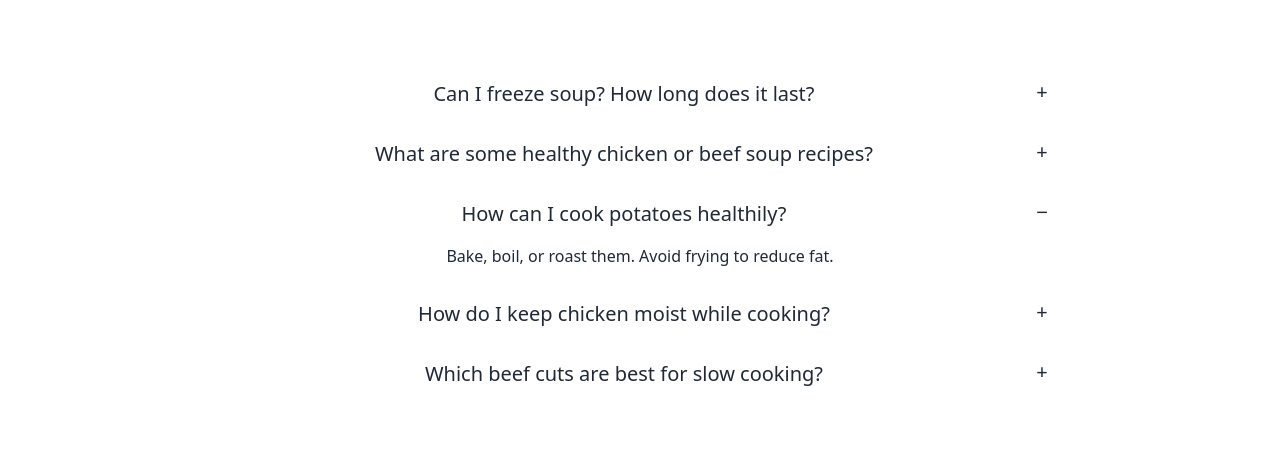
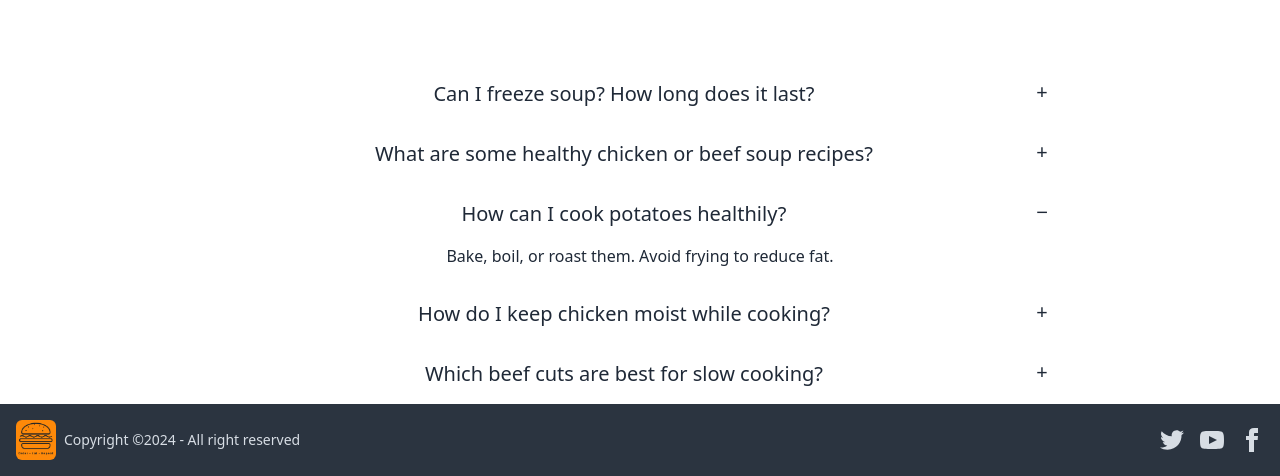
Before and after one commit to nazmulpavel/prochurkhabo, a plain HTML site: page index.html in a window 1280 px wide. Shown: the part 518-994 px from the top of the page. Before the commit the page ends 922 px from the top, so only its background shows below. Drawn offline with nearby package versions, Linux system fonts and the light colour scheme.

Commit message:
footer section added.

```diff
--- a/index.html
+++ b/index.html
@@ -187,10 +187,35 @@
 
   </script>
 </body>
-
-<footer>
-
-
+<!-- Footer Section Starts -->
+<footer class="footer bg-neutral text-neutral-content items-center p-4">
+  <aside class="grid-flow-col items-center">
+    <img src="Resources/logo.png" class="w-26 h-10 rounded-md" alt="logo">
+    <p>Copyright ©2024 - All right reserved</p>
+  </aside>
+  <nav class="grid-flow-col gap-4 md:place-self-center md:justify-self-end">
+    <a>
+      <svg xmlns="http://www.w3.org/2000/svg" width="24" height="24" viewBox="0 0 24 24" class="fill-current">
+        <path
+          d="M24 4.557c-.883.392-1.832.656-2.828.775 1.017-.609 1.798-1.574 2.165-2.724-.951.564-2.005.974-3.127 1.195-.897-.957-2.178-1.555-3.594-1.555-3.179 0-5.515 2.966-4.797 6.045-4.091-.205-7.719-2.165-10.148-5.144-1.29 2.213-.669 5.108 1.523 6.574-.806-.026-1.566-.247-2.229-.616-.054 2.281 1.581 4.415 3.949 4.89-.693.188-1.452.232-2.224.084.626 1.956 2.444 3.379 4.6 3.419-2.07 1.623-4.678 2.348-7.29 2.04 2.179 1.397 4.768 2.212 7.548 2.212 9.142 0 14.307-7.721 13.995-14.646.962-.695 1.797-1.562 2.457-2.549z">
+        </path>
+      </svg>
+    </a>
+    <a>
+      <svg xmlns="http://www.w3.org/2000/svg" width="24" height="24" viewBox="0 0 24 24" class="fill-current">
+        <path
+          d="M19.615 3.184c-3.604-.246-11.631-.245-15.23 0-3.897.266-4.356 2.62-4.385 8.816.029 6.185.484 8.549 4.385 8.816 3.6.245 11.626.246 15.23 0 3.897-.266 4.356-2.62 4.385-8.816-.029-6.185-.484-8.549-4.385-8.816zm-10.615 12.816v-8l8 3.993-8 4.007z">
+        </path>
+      </svg>
+    </a>
+    <a>
+      <svg xmlns="http://www.w3.org/2000/svg" width="24" height="24" viewBox="0 0 24 24" class="fill-current">
+        <path
+          d="M9 8h-3v4h3v12h5v-12h3.642l.358-4h-4v-1.667c0-.955.192-1.333 1.115-1.333h2.885v-5h-3.808c-3.596 0-5.192 1.583-5.192 4.615v3.385z">
+        </path>
+      </svg>
+    </a>
+  </nav>
 </footer>
 
 </html>
```
